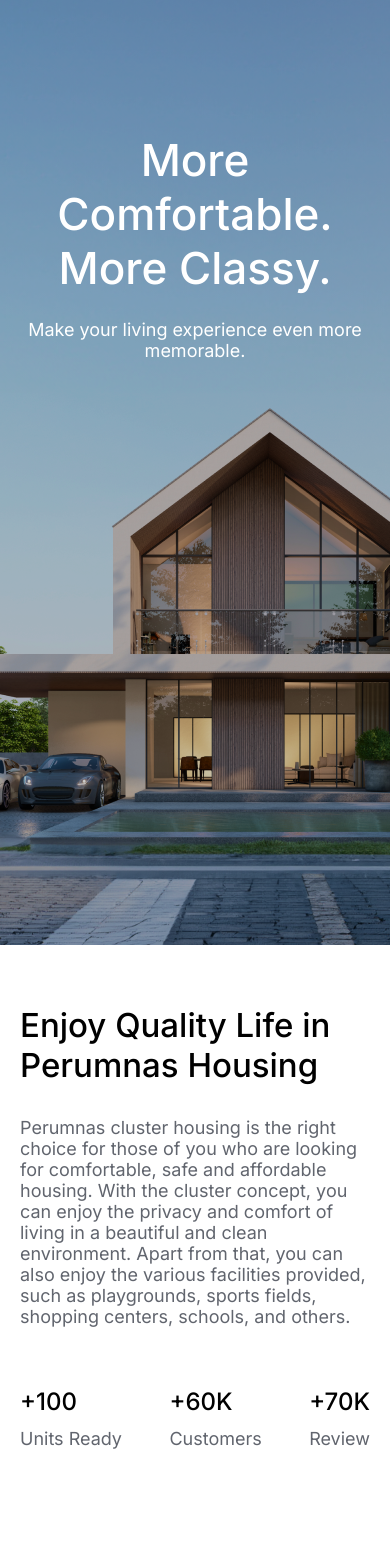
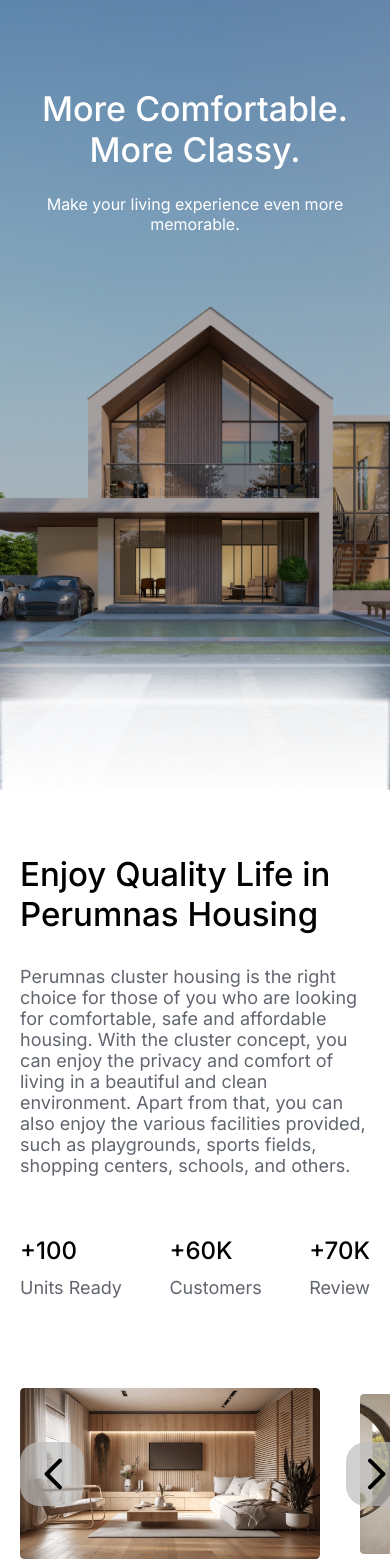
Before and after one commit to HaveFun23/Perumnas, a plain HTML site: page index.html in a window 390 px wide. Shown: the part 55-1616 px from the top of the page. Drawn offline with Linux system fonts and the light colour scheme.

Commit message:
Закончил проект

```diff
--- a/index.html
+++ b/index.html
@@ -32,6 +32,14 @@
       </div>
     </div>
     <header>
+      <div class="back_cont">
+        <div class="back">
+          <img src="./img/background/Hero Section.png" alt="" />
+        </div>
+      </div>
+      <div class="back_mob">
+        <img src="./img/mobile/Hero Section (1).png" alt="" />
+      </div>
       <div class="container">
         <nav>
           <button class="but_menu">
@@ -55,7 +63,6 @@
           <h2>Make your living experience even more memorable.</h2>
         </div>
       </div>
-      <div class="bottom_shadow"></div>
     </header>
     <main>
       <div class="container awards">
--- a/scss/style.scss
+++ b/scss/style.scss
@@ -11,9 +11,6 @@
   }
 }
 header {
-  background-image: url("../img/background/Hero\ Section.png");
-  background-repeat: no-repeat;
-  min-height: 1560px;
   position: relative;
   nav {
     a:hover:after {
@@ -28,6 +25,39 @@
       background-color: white;
     }
   }
+}
+.back {
+  position: absolute;
+  z-index: -1;
+}
+.back_cont_two {
+  position: relative;
+  display: none;
+  z-index: -1;
+}
+.back_cont_two::before {
+  content: "";
+  position: absolute;
+  height: clamp(100px, 10vw, 200px);
+  width: 100%;
+  bottom: -10px;
+  z-index: 100;
+  background: linear-gradient(rgba(255, 255, 255, 0.83), white) bottom;
+  box-shadow: 0 -40px 60px white;
+  border: 3px solid white;
+  filter: blur(2px);
+}
+.back::before {
+  content: "";
+  position: absolute;
+  height: clamp(100px, 10vw, 200px);
+  width: 100%;
+  bottom: -10px;
+  z-index: 100;
+  background: linear-gradient(rgba(255, 255, 255, 0.83), white) bottom;
+  box-shadow: 0 -40px 60px white;
+  border: 3px solid white;
+  filter: blur(2px);
 }
 .link {
   position: relative;
@@ -71,31 +101,25 @@
   align-items: center;
   row-gap: 24px;
   color: white;
-  padding: 100px 0;
+  padding: clamp(30px, 10%, 100px) 0;
   h1 {
     max-width: 650px;
-    font-size: 72px;
+    font-size: clamp(34px, 5vw, 72px);
     font-weight: 500;
     text-align: center;
-    margin-top: 100px;
+    margin-top: clamp(40px, 10%, 100px);
   }
   h2 {
-    font-size: 18px;
+    font-size: clamp(16px, 2vw, 18px);
+    text-align: center;
   }
 }
-.bottom_shadow {
-  position: absolute;
-  height: 200px;
-  width: 100%;
-  bottom: 0;
-  z-index: 10;
-  background: linear-gradient(rgba(255, 255, 255, 0.83), white);
-  box-shadow: 0 -40px 60px white;
-}
+
 .awards {
+  margin-top: 45vw;
   display: flex;
   justify-content: space-between;
-  padding: 120px 0 80px 0;
+  padding: 120px 80px 80px 80px;
   h3 {
     font-size: 44px;
     font-weight: 500;
@@ -271,9 +295,12 @@
 .main_footer {
   display: flex;
   column-gap: 72px;
+  row-gap: 50px;
   ul {
     display: flex;
     flex-direction: column;
+    align-items: center;
+    text-align: center;
     row-gap: 32px;
     font-size: 18px;
     div {
@@ -298,7 +325,7 @@
 .slider {
   position: relative;
   column-gap: 20px;
-  padding: 40px 80px;
+  padding: 40px 0px;
   overflow-x: hidden;
   user-select: none;
 }
@@ -306,8 +333,11 @@
   position: relative;
   transition: all 1s linear;
   display: grid;
-  grid-template-columns: max-content max-content max-content;
+  grid-template-columns:
+    clamp(300px, 30vw, 600px) clamp(300px, 30vw, 600px)
+    clamp(300px, 30vw, 600px);
   column-gap: 40px;
+  align-items: center;
 }
 .arrows_for_slider {
   position: absolute;
@@ -374,67 +404,57 @@
   flex-direction: column;
   row-gap: 50px;
 }
-@media (max-width: 1440px) {
-  header {
-    background-image: url("../img/background/Hero\ Section\ \(1\).png");
-    z-index: 1;
+.back_mob {
+  display: none;
+}
+.but_que {
+  min-width: 18px;
+}
+@media (max-width: 1500px) {
+  .awards {
+    margin-top: 35vw;
   }
 }
-@media (max-width: 500px) {
-  .container {
-    padding: 0 20px;
+@media (max-width: 1500px) {
+  .awards {
+    margin-top: 35vw;
   }
-  header {
-    background-image: url("../img/mobile/Hero\ Section\ \(1\).png");
-    z-index: 1;
-    min-height: 1000px;
-    nav {
-      flex-flow: row-reverse;
-      justify-content: space-between;
-      padding: 16px 20px;
-    }
-    .links {
-      display: none;
+}
+@media (max-width: 1100px) {
+  .awards {
+    margin-top: 25vw;
+  }
+}
+@media (max-width: 1060px) {
+  .prescr_for_que {
+    h4 {
+      font-size: 36px;
     }
   }
-  .main_site_text {
-    h1 {
-      font-size: 44px;
-      margin-top: 20px;
-    }
-    h2 {
-      font-size: 18px;
-      text-align: center;
+  .questions {
+    flex-direction: column;
+    align-items: center;
+    text-align: center;
+    padding: 60px 20px;
+    row-gap: 60px;
+  }
+  .question_sample {
+    max-width: 372px;
+    min-width: unset;
+  }
+  .only_question {
+    column-gap: 20px;
+    h3 {
+      font-size: 20px;
+      max-width: 304px;
     }
   }
-  .bottom_shadow {
-    display: none;
-  }
-  .awards {
-    display: flex;
-    flex-direction: column;
-    row-gap: 32px;
-    padding-top: 60px;
-    padding-bottom: 60px;
-    h3 {
-      font-size: 33px;
+  .main_footer {
+    flex-wrap: wrap;
+    justify-content: center;
+    ul:first-child {
+      order: 1;
     }
-  }
-  .main_awards_text {
-    max-width: 100%;
-    row-gap: 60px;
-  }
-  .sample_award {
-    p:first-child {
-      font-size: 24px;
-    }
-  }
-  .slider {
-    padding: 60px 20px;
-  }
-
-  .slider_line {
-    grid-template-columns: 300px 300px 300px;
   }
   .find_your {
     display: flex;
@@ -461,37 +481,112 @@
     display: block;
     margin-top: 78px;
   }
+}
+@media (max-width: 760px) {
+  .awards {
+    margin-top: 20vw;
+    display: flex;
+    flex-direction: column;
+    row-gap: 32px;
+    padding-top: 60px;
+    padding-bottom: 60px;
+    h3 {
+      font-size: 33px;
+    }
+  }
+  .main_awards_text {
+    max-width: 100%;
+    row-gap: 60px;
+  }
+  .sample_award {
+    p:first-child {
+      font-size: 24px;
+    }
+  }
+}
+@media (max-width: 700px) {
+  .slider {
+    padding: 60px 20px;
+  }
+
+  .slider_line {
+    grid-template-columns: 300px 300px 300px;
+  }
+}
+@media (max-width: 560px) {
+}
+@media (max-width: 500px) {
+  .questions {
+    margin-top: 100px;
+  }
+  .container {
+    padding: 0 20px;
+  }
+  .back {
+    display: none;
+  }
+  .back_cont_two {
+    display: none;
+  }
+  .back_mob {
+    display: block;
+    position: absolute;
+    z-index: -1;
+  }
+  .back_mob::before {
+    content: "";
+    position: absolute;
+    height: 100px;
+    width: 100%;
+    bottom: -10px;
+    z-index: 100;
+    background: linear-gradient(rgba(255, 255, 255, 0.916), white) bottom;
+    box-shadow: 0 -40px 60px white;
+    border: 3px solid white;
+    filter: blur(2px);
+  }
+  header {
+    nav {
+      flex-flow: row-reverse;
+      justify-content: space-between;
+      padding: 16px 20px;
+    }
+    .links {
+      display: none;
+    }
+  }
+  .bottom_shadow {
+    display: none;
+  }
+  .awards {
+    margin-top: 150vw;
+  }
+  .slider {
+    margin-top: 90px;
+  }
   .features_inner {
     max-width: 100%;
     padding: 60px 0;
     row-gap: 60px;
   }
+  .find_your_samp:first-child h4 {
+    font-size: 35px;
+  }
   .prescr_for_que {
     h4 {
-      font-size: 36px;
-    }
-  }
-  .questions {
-    flex-direction: column;
-    padding: 60px 20px;
-    row-gap: 60px;
-  }
-  .question_sample {
-    max-width: 372px;
-    min-width: unset;
-  }
-  .only_question {
-    h3 {
-      font-size: 20px;
+      font-size: 35px;
     }
   }
   .main_footer {
     flex-wrap: wrap;
+    row-gap: 30px;
   }
   .footer_nav {
     nav {
       display: flex;
       flex-direction: column;
+      align-items: center;
+      padding-top: 60px;
     }
     ul:nth-child(2) {
       order: -1;
@@ -501,6 +596,7 @@
     }
     ul {
       row-gap: 16px;
+      text-align: center;
     }
   }
   .main_footer {
```
Also changed, not shown: css/style.css, img/background/Hero Section (2).png (added).
